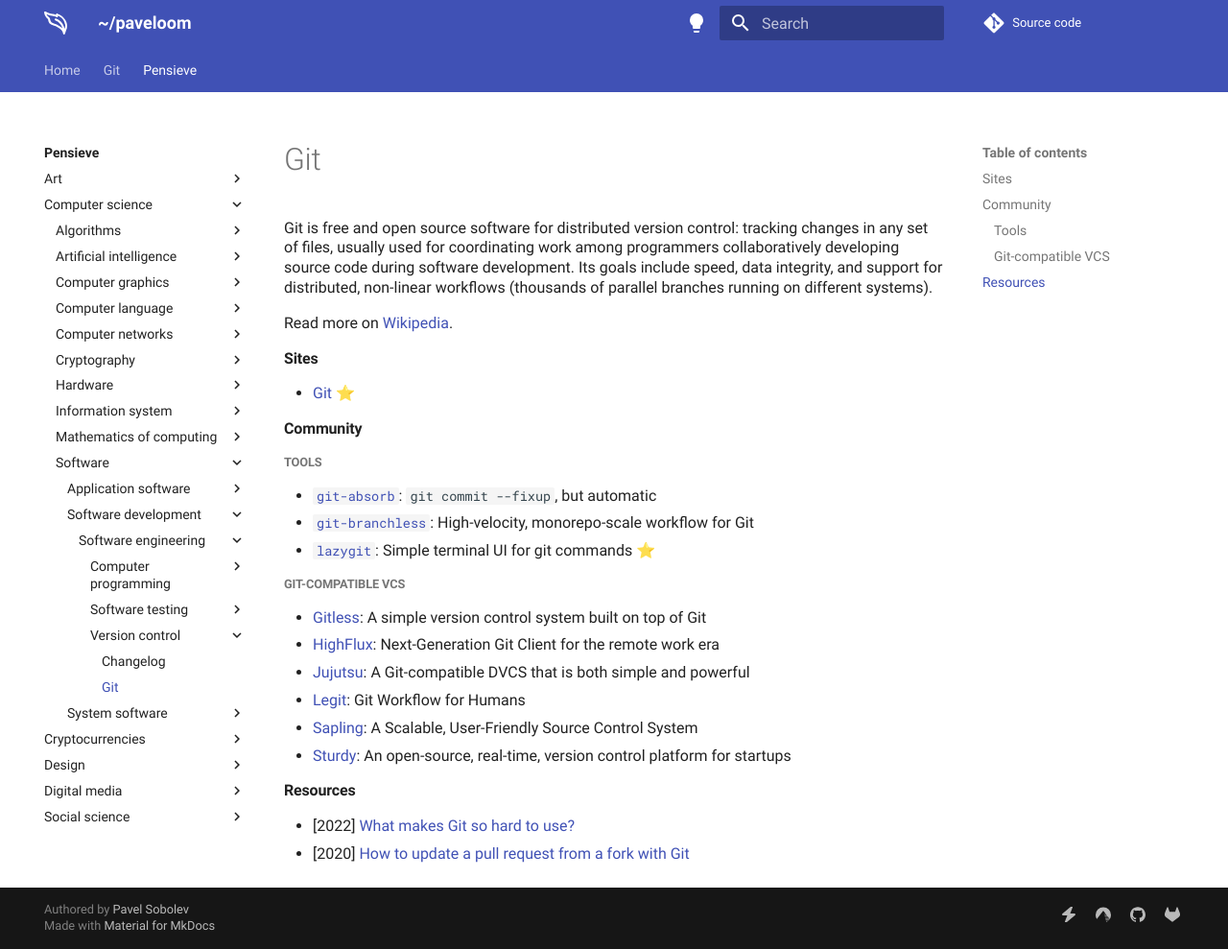
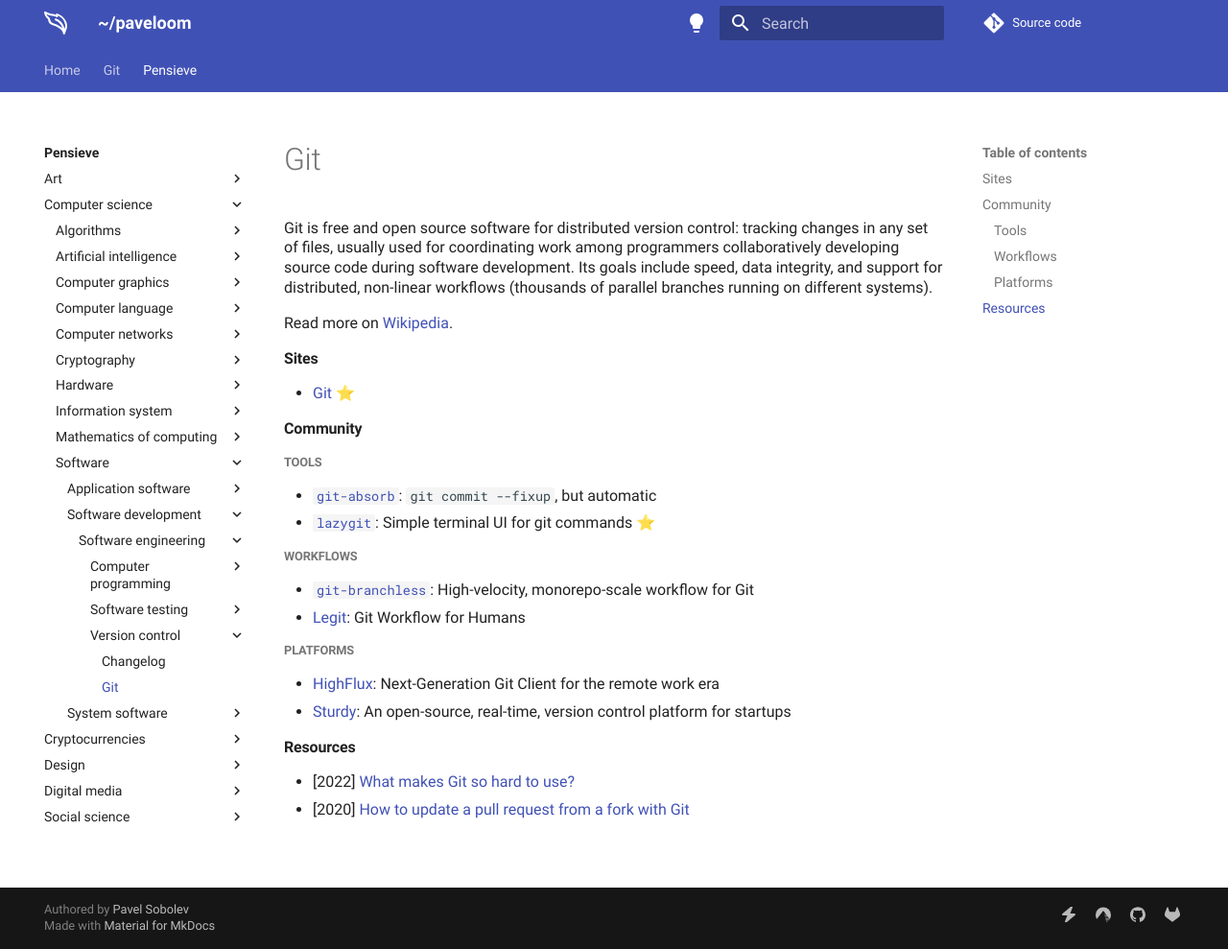
Before and after one commit to paveloom/paveloom.dev, an MkDocs documentation site: the page built from content/pensieve/git.md, in a window 1280 px wide and 989 px high. Shown: the whole window at 96% size. Built offline with MkDocs 1.6.1 and Material for MkDocs 9.7.7, drawn with Linux system fonts in a browser that asks for light colours; comment, search, counter and statistics services are not loaded.

Commit message:
Pensieve: update the `Git` and `Version control` pages.

```diff
--- a/content/pensieve/git.md
+++ b/content/pensieve/git.md
@@ -11,15 +11,14 @@
 
 ##### Tools
 - [`git-absorb`](https://github.com/tummychow/git-absorb): `git commit --fixup`, but automatic
-- [`git-branchless`](https://github.com/arxanas/git-branchless): High-velocity, monorepo-scale workflow for Git
 - [`lazygit`](https://github.com/jesseduffield/lazygit): Simple terminal UI for git commands ⭐
 
-##### Git-compatible VCS
-- [Gitless](https://gitless.com): A simple version control system built on top of Git
+##### Workflows
+- [`git-branchless`](https://github.com/arxanas/git-branchless): High-velocity, monorepo-scale workflow for Git
+- [Legit](https://github.com/frostming/legit): Git Workflow for Humans
+
+##### Platforms
 - [HighFlux](https://www.highflux.io): Next-Generation Git Client for the remote work era
-- [Jujutsu](https://github.com/martinvonz/jj): A Git-compatible DVCS that is both simple and powerful
-- [Legit](https://github.com/frostming/legit): Git Workflow for Humans
-- [Sapling](https://sapling-scm.com): A Scalable, User-Friendly Source Control System
 - [Sturdy](https://github.com/sturdy-dev/sturdy): An open-source, real-time, version control platform for startups
 
 #### Resources
```
Also changed, not shown: content/pensieve/version-control.md (+6 -0 lines).
